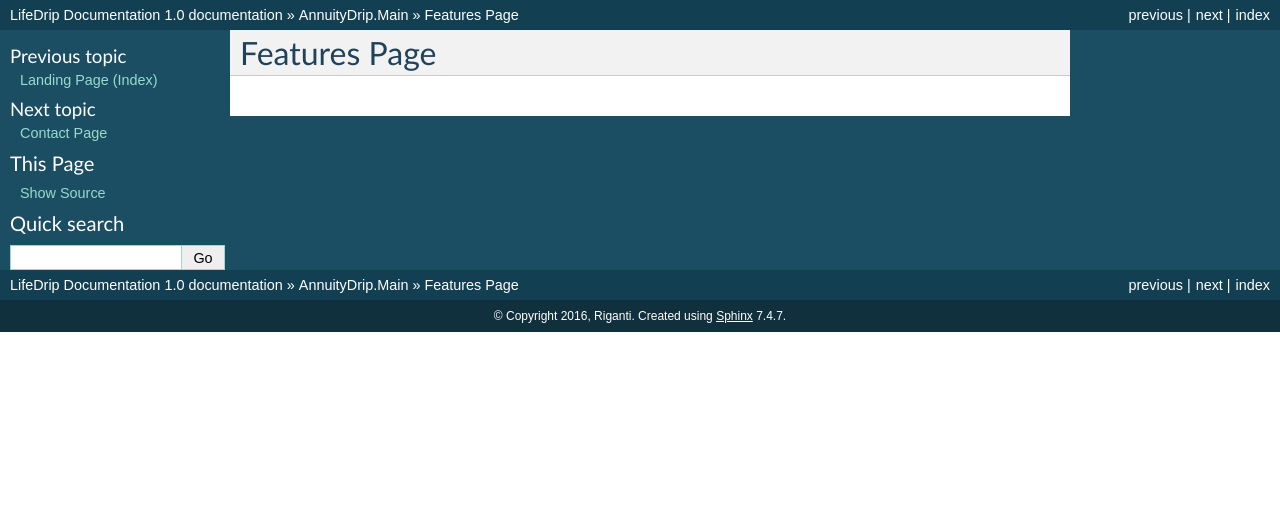
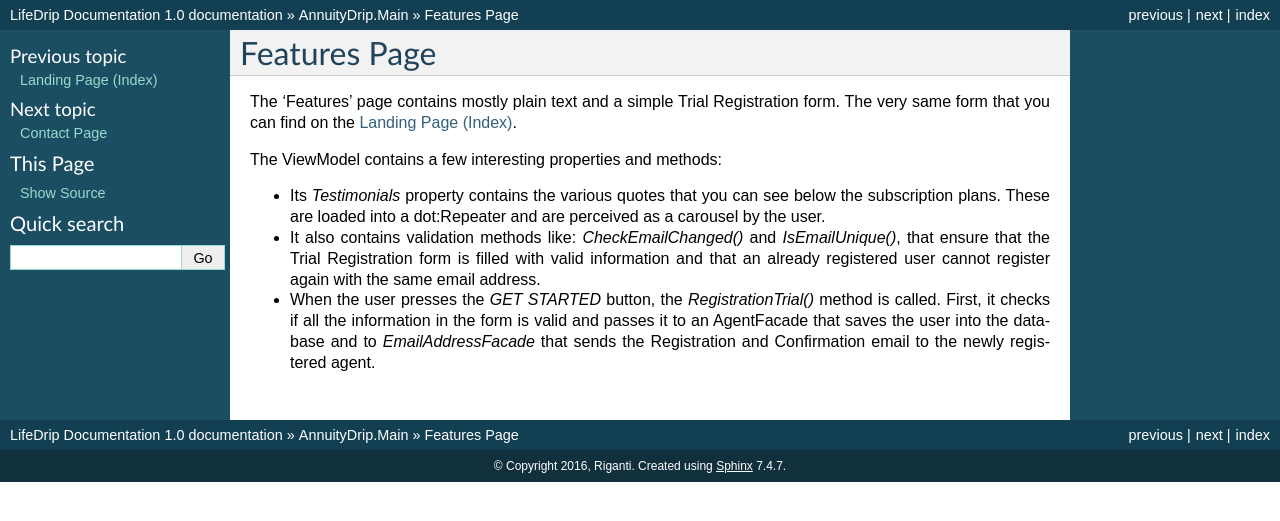
Before and after one commit to Felines/Document, a Sphinx documentation site: the page built from source/AnnuityDrip.Main/Features.rst, in a window 1280 px wide. Shown: the top 521 px of the page. Built offline with Sphinx 7.4.7, drawn with Linux system fonts in a browser that asks for light colours.

Commit message:
Document the Contact and Features pages
I think the title depicts my work quite well.

```diff
--- a/README.rst
+++ b/README.rst
@@ -5,4 +5,4 @@ LifeDrip's documentation's GitHub repository
 
 Welcome to LifeDrip's documentation's GitHub repository!
 
-The source .rst files of the documentation are contained within the 'source' folder and can be built using Sphinx_.
+The source .rst files of the documentation are contained within the *source* folder and can be built using Sphinx_.
--- a/source/AnnuityDrip.Main/Contact.rst
+++ b/source/AnnuityDrip.Main/Contact.rst
@@ -1,2 +1,8 @@
 Contact Page
 ============
+
+The values of form on the page are bound to appropriate properties of a ContactFormDTO object.
+
+When the submit button is pressed the View call the SendContactForm() on its ContactViewModel, which sends the form using EmailAddressFacade.
+
+EmailAddressFacade provides a simple interface to send various kinds of emails to the users.
--- a/source/AnnuityDrip.Main/Features.rst
+++ b/source/AnnuityDrip.Main/Features.rst
@@ -1,2 +1,12 @@
 Features Page
 =============
+
+The 'Features' page contains mostly plain text and a simple Trial Registration form. The very same form that you can find on the :doc:`Index`.
+
+The ViewModel contains a few interesting properties and methods:
+
+* Its *Testimonials* property contains the various quotes that you can see below the subscription plans. These are loaded into a dot:Repeater and are perceived as a carousel by the user.
+
+* It also contains validation methods like: *CheckEmailChanged()* and *IsEmailUnique()*, that ensure that the Trial Registration form is filled with valid information and that an already registered user cannot register again with the same email address.
+
+* When the user presses the *GET STARTED* button, the *RegistrationTrial()* method is called. First, it checks if all the information in the form is valid and passes it to an AgentFacade that saves the user into the database and to *EmailAddressFacade* that sends the Registration and Confirmation email to the newly registered agent.
```
